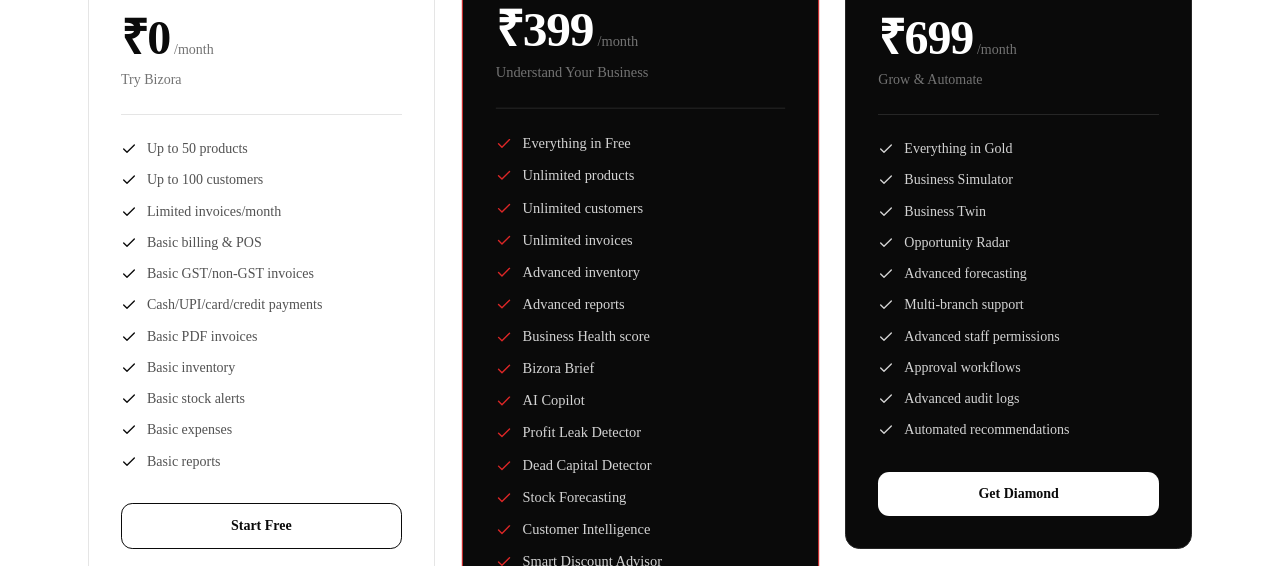
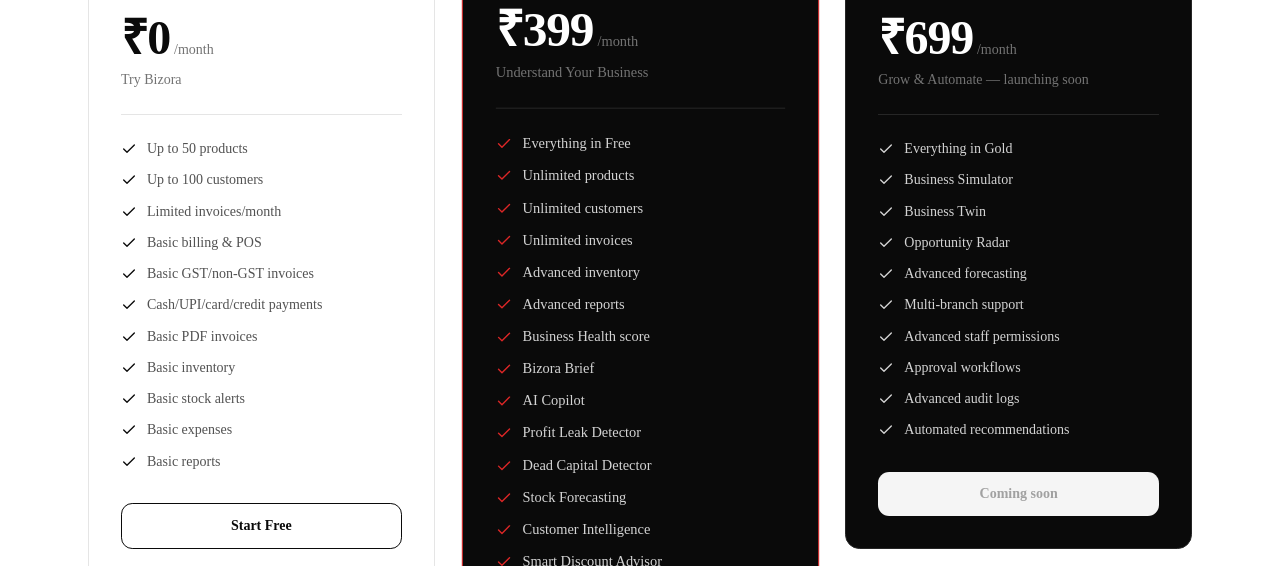
Before and after one commit to nihalusaidh/bizora, a Next.js app: page /pricing in a window 1280 px wide. Shown: the part 307-873 px from the top of the page. Built offline with nearby package versions, Linux system fonts and the light colour scheme.

Commit message:
marketing-first site, gold purchasable on web+app, diamond coming soon

```diff
--- a/src/app/(app)/settings/subscription/page.tsx
+++ b/src/app/(app)/settings/subscription/page.tsx
@@ -329,6 +329,10 @@
                     <Button className="w-full" variant="outline" disabled>
                       Current Plan
                     </Button>
+                  ) : key === "diamond" ? (
+                    <Button className="w-full" variant="outline" disabled>
+                      Coming soon
+                    </Button>
                   ) : !isAvailable ? (
                     <Button className="w-full" variant="outline" disabled>
                       Not Available on Mobile
@@ -358,7 +362,7 @@
                         <CreditCard className="h-4 w-4" />
                         Pay & Upgrade
                       </Button>
-                      {!couponApplied && currentPlan === "free" && (
+                      {key !== "diamond" && !couponApplied && currentPlan === "free" && (
                         <Button
                           className="w-full gap-2"
                           variant="ghost"
--- a/src/app/(auth)/signup/page.tsx
+++ b/src/app/(auth)/signup/page.tsx
@@ -29,6 +29,7 @@
     e.preventDefault();
     setLoading(true);
     setError("");
+    stashPendingPlan();
 
     if (password !== confirmPassword) {
       setError("Passwords don't match");
@@ -57,8 +58,16 @@
     setLoading(false);
   };
 
+  const stashPendingPlan = () => {
+    try {
+      const plan = new URLSearchParams(window.location.search).get("plan");
+      if (plan === "gold") localStorage.setItem("bizora-pending-plan", "gold");
+    } catch {}
+  };
+
   const handleGoogleSignup = async () => {
     setError("");
+    stashPendingPlan();
     // Installed app: system browser + deep link back — never stuck in a browser tab.
     if (isCapacitor()) {
       setGoogleLoading(true);
--- a/src/app/(onboarding)/onboarding/page.tsx
+++ b/src/app/(onboarding)/onboarding/page.tsx
@@ -115,8 +115,16 @@
         return;
       }
 
+      // Buyers coming from pricing (Gold) land straight on checkout.
+      let next = "/dashboard";
+      try {
+        if (localStorage.getItem("bizora-pending-plan") === "gold") {
+          localStorage.removeItem("bizora-pending-plan");
+          next = "/settings/subscription";
+        }
+      } catch {}
       // Use window.location.href for full page reload so server components re-fetch
-      window.location.href = "/dashboard";
+      window.location.href = next;
     } catch (e) {
       setError(friendlySetupError(e));
       setLoading(false);
--- a/src/app/(public)/pricing/page.tsx
+++ b/src/app/(public)/pricing/page.tsx
@@ -142,18 +142,22 @@
         ))}
       </ul>
 
+      {isDiamond ? (
+        <span className="mt-8 block w-full rounded-xl py-3 text-center text-sm font-semibold bg-neutral-100 text-neutral-400 cursor-not-allowed">
+          Coming soon
+        </span>
+      ) : (
         <Link
           href={href}
           className={`mt-8 block w-full rounded-xl py-3 text-center text-sm font-semibold transition-colors ${
             isGold
               ? "bg-[#DC2626] text-white hover:bg-red-700"
-            : isDiamond
-              ? "bg-white text-[#0a0a0a] hover:bg-neutral-200"
               : "border border-[#0a0a0a] bg-transparent text-[#0a0a0a] hover:bg-[#0a0a0a] hover:text-white"
           }`}
         >
           {cta}
         </Link>
+      )}
     </div>
   );
 }
@@ -197,10 +201,10 @@
           name="Diamond"
           price="₹699"
           period="/month"
-          subtitle="Grow & Automate"
+          subtitle="Grow & Automate — launching soon"
           features={DIAMOND_FEATURES}
-          cta="Get Diamond"
-          href="/signup?plan=diamond"
+          cta="Coming soon"
+          href="/signup"
           variant="diamond"
         />
       </section>
```
Also changed, not shown: public/manifest.json. Lines whose indentation alone changed are shown as unchanged.
